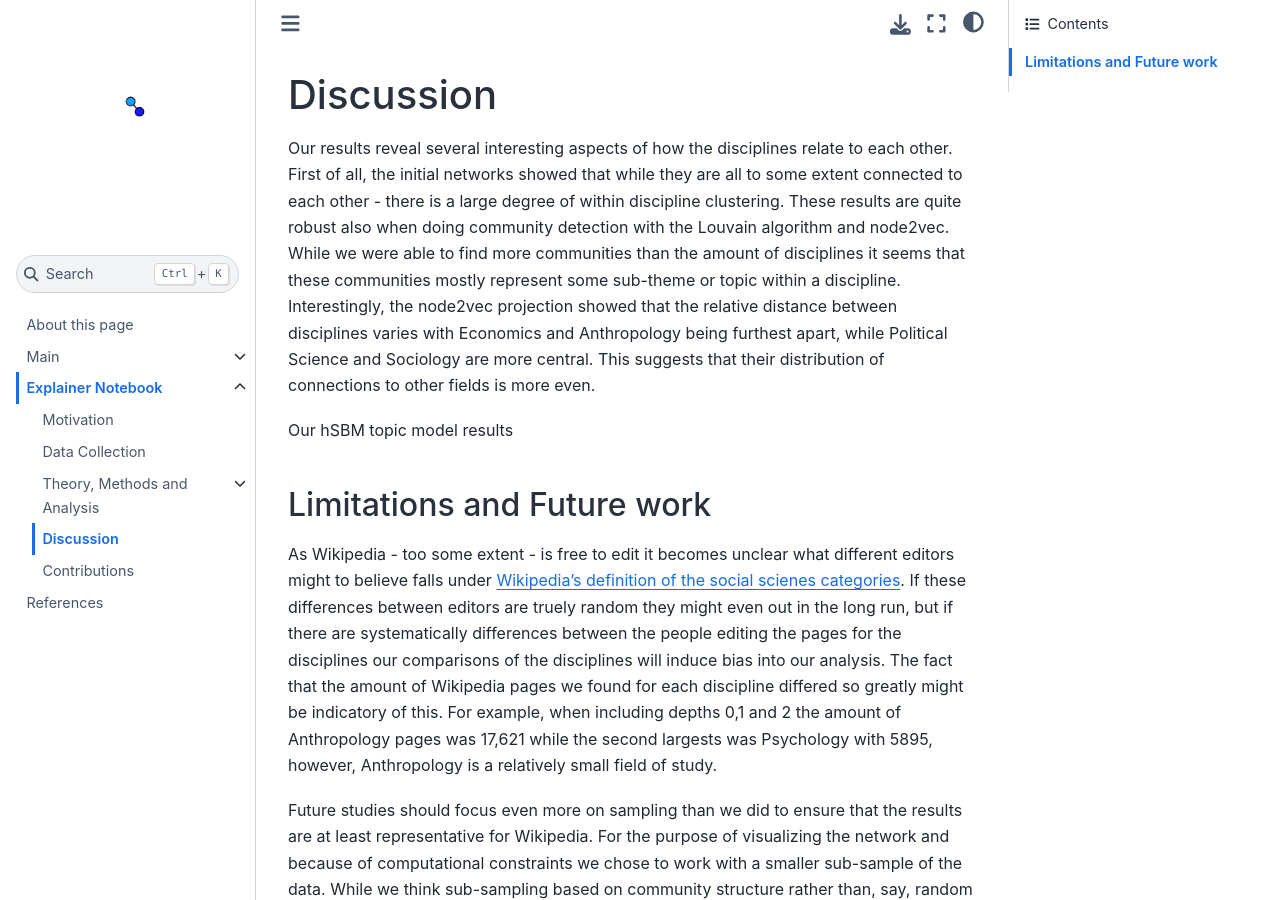
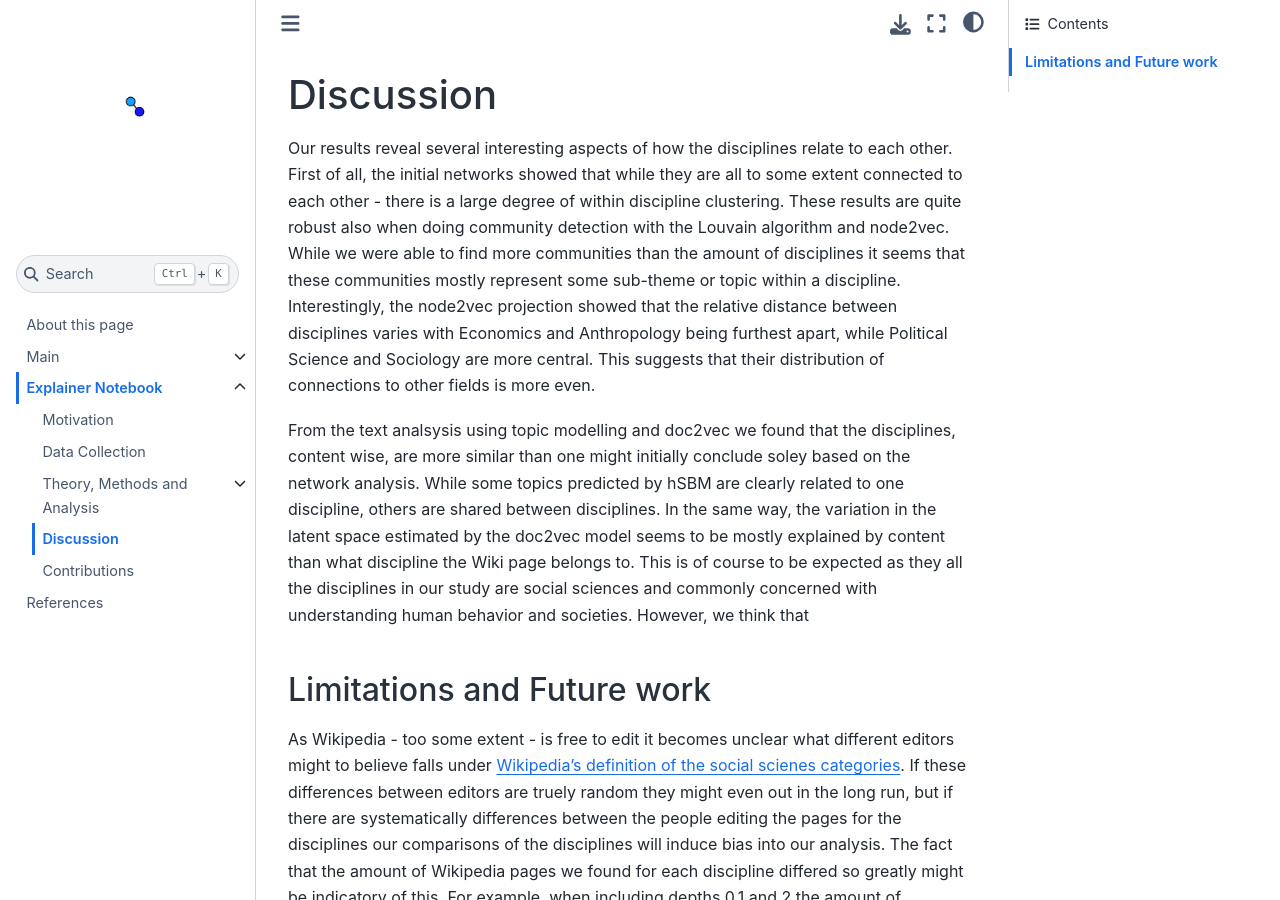
Before and after one commit to MatPiq/DTU-social-graphs-project-book, a Jupyter Book: the page built from explainer_discussion.md, in a window 1280 px wide and 900 px high. Built offline with Jupyter Book 1.0.4 settings and Sphinx 7.4.7 and the Sphinx Book theme 1.1.4, drawn with Linux system fonts in a browser that asks for light colours; pages that are not in the unit, such as notebooks, are missing from menus; comment, search, counter and statistics services are not loaded.

Commit message:
Update explainer_discussion.md

````diff
--- a/explainer_discussion.md
+++ b/explainer_discussion.md
@@ -3,7 +3,7 @@ Discussion
 
 Our results reveal several interesting aspects of how the disciplines relate to each other. First of all, the initial networks showed that while they are all to some extent connected to each other - there is a large degree of within discipline clustering. These results are quite robust also when doing community detection with the Louvain algorithm and node2vec. While we were able to find more communities than the amount of disciplines it seems that these communities mostly represent some sub-theme or topic within a discipline. Interestingly, the node2vec projection showed that the relative distance between disciplines varies with Economics and Anthropology being furthest apart, while Political Science and Sociology are more central. This suggests that their distribution of connections to other fields is more even.
 
-Our hSBM topic model results
+From the text analsysis using topic modelling and doc2vec we found that the disciplines, content wise, are more similar than one might initially conclude soley based on the network analysis. While some topics predicted by hSBM are clearly related to one discipline, others are shared between disciplines. In the same way, the variation in the latent space estimated by the doc2vec model seems to be mostly explained by content than what discipline the Wiki page belongs to. This is of course to be expected as they all the disciplines in our study are social sciences and commonly concerned with understanding human behavior and societies. However, we think that
 
 ## Limitations and Future work
 
@@ -14,9 +14,3 @@ Future studies should focus even more on sampling than we did to ensure that the
 We also want to draw some attention to the way we drew edges between Wiki pages. A connection between nodes A and B in our Network is created based on direct references to each other. However, this is by no means the only way one can model the relationship between nodes. An alternative approach that we considered was a model where edges constitute a common reference (hyperlink) between two nodes, e.g. if both page A and B link to C then A and B are connected. In this case the common reference does not necessarily have to be in our initial node list we think that this could have revealed some other patterns.
 
 Lastly, more effort could be given to investigate the relative positions of the disciplines in the network and to what extent the relationships are reciprocal for example by more closely looking at the in- and outdegree's from the point of view of one discipline relative to all the other. In this context, it would also make sense to look at the average path length.
-
-
-
-```python
-
-```
````
